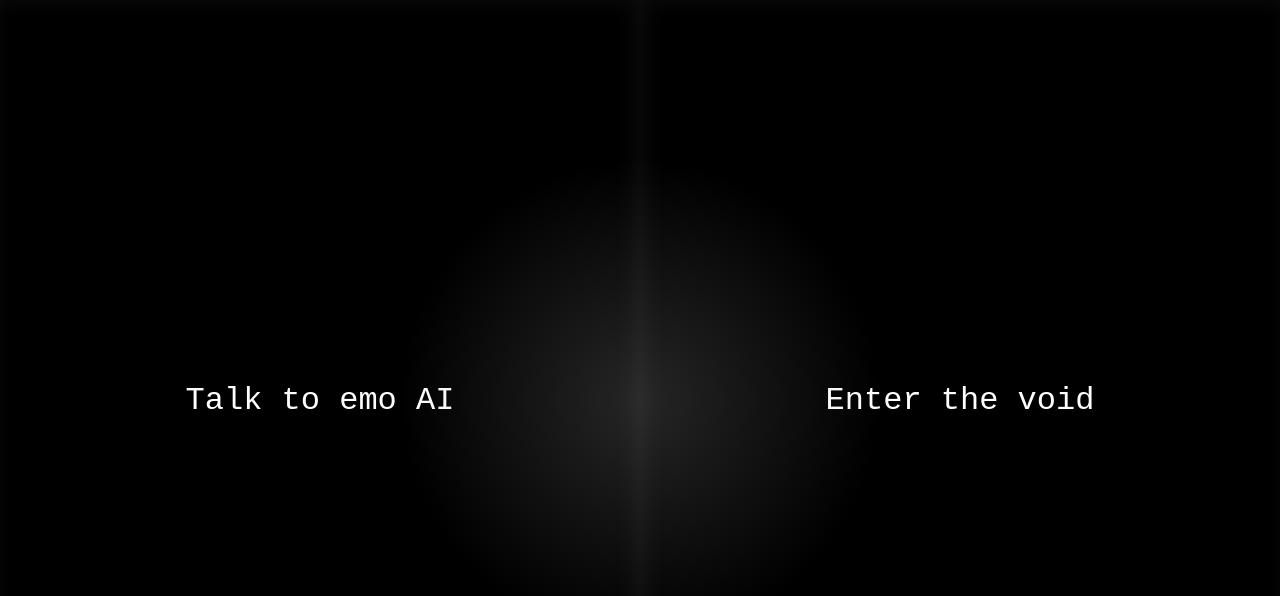
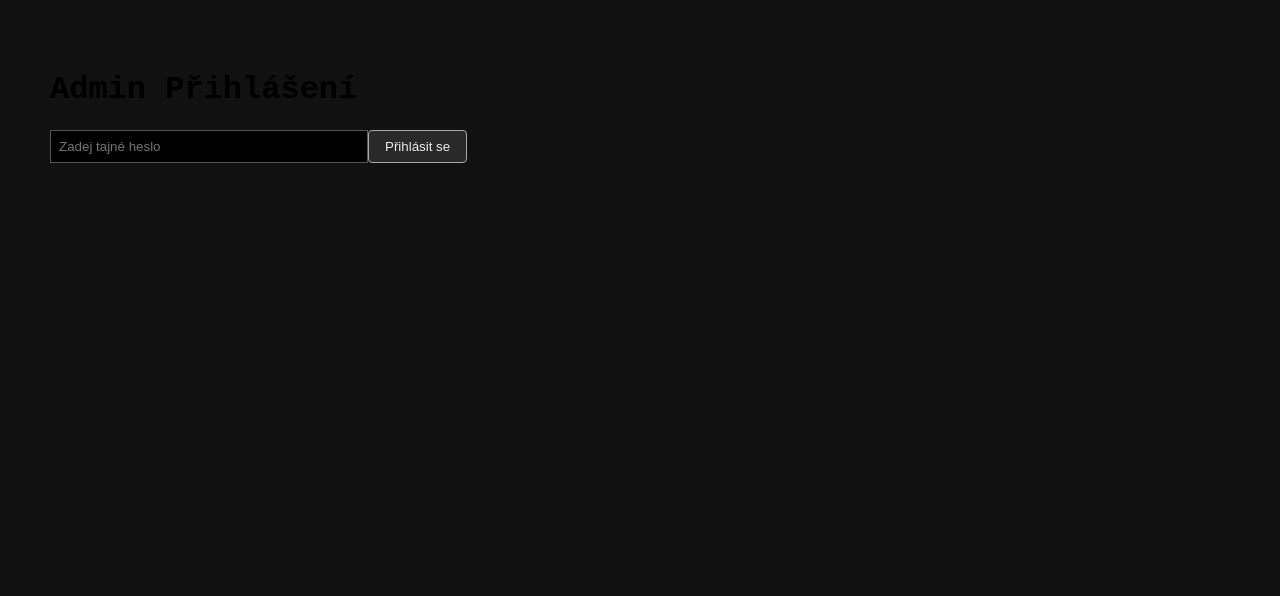
Before and after one commit to foldic/002, a React (Create React App) app: page /admin-login in a window 1280 px wide. Shown: the top 596 px of the page. Built offline with nearby package versions, Linux system fonts and the light colour scheme.

Commit message:
Update Chat and AdminPanel with grey color and backend improvements

```diff
--- a/package.json
+++ b/package.json
@@ -7,8 +7,10 @@
     "@testing-library/jest-dom": "^6.6.3",
     "@testing-library/react": "^16.3.0",
     "@testing-library/user-event": "^13.5.0",
+    "framer-motion": "^12.9.2",
     "react": "^19.1.0",
     "react-dom": "^19.1.0",
+    "react-router-dom": "^7.5.2",
     "react-scripts": "5.0.1",
     "web-vitals": "^2.1.4"
   },
--- a/public/index.html
+++ b/public/index.html
@@ -1,4 +1,5 @@
 <!DOCTYPE html>
+
 <html lang="en">
   <head>
     <!-- Google tag (gtag.js) -->
--- a/src/App.js
+++ b/src/App.js
@@ -1,25 +1,91 @@
-import React, { useState, useEffect } from 'react';
-import Chat from './components/Chat';
+import React, { useEffect } from 'react';
+import { BrowserRouter as Router, Routes, Route, useNavigate, useLocation } from 'react-router-dom';
+import { AnimatePresence, motion } from 'framer-motion';
+import Chat from './components/Chat'; // SPRÁVNÝ Chat
 import Hlava from './components/Hlava';
+import Portal from './components/Portal';
 import './App.css';
+import AdminLogin from './components/AdminLogin';
+import AdminPanel from './components/AdminPanel';
 
 function App() {
-  const [mode, setMode] = useState('landing');
+  return (
+    <Router>
+      <AnimatedRoutes />
+    </Router>
+  );
+}
+
+function AnimatedRoutes() {
+  const location = useLocation();
 
   useEffect(() => {
-    if (mode === 'landing') {
+    if (location.pathname === '/') {
       document.title = 'makeaible';
-    } else if (mode === 'chat') {
+    } else if (location.pathname === '/chat') {
       document.title = '💬 Emo AI';
+    } else if (location.pathname === '/portal') {
+      document.title = '🌌 Portal';
     } else {
       document.title = 'uprav si';
     }
-  }, [mode]);
+  }, [location.pathname]);
 
   return (
-    <div>
-      {mode === 'landing' && <Hlava setMode={setMode} />}
-      {mode === 'chat' && <Chat setMode={setMode} />}
+    <AnimatePresence mode="wait">
+      <Routes location={location} key={location.pathname}>
+        <Route path="/" element={<PageWrapper><Home /></PageWrapper>} />
+        <Route path="/chat" element={<PageWrapper><Chat /></PageWrapper>} /> {/* TADY změna */}
+        <Route path="/portal" element={<PageWrapper><Portal /></PageWrapper>} />
+        <Route path="/admin-login" element={<PageWrapper><AdminLogin /></PageWrapper>} />
+        <Route path="/admin-panel" element={<PageWrapper><AdminPanel /></PageWrapper>} />
+      </Routes>
+    </AnimatePresence>
+  );
+}
+
+function PageWrapper({ children }) {
+  return (
+    <motion.div
+      initial={{ opacity: 0 }}
+      animate={{ opacity: 1 }}
+      exit={{ opacity: 0 }}
+      transition={{ duration: 0.5 }}
+    >
+      {children}
+    </motion.div>
+  );
+}
+
+function Home() {
+  const navigate = useNavigate();
+
+  const handleClick = () => {
+    navigate('/chat');
+  };
+
+  return (
+    <div style={{ display: 'flex', flexDirection: 'column', height: '100vh' }}>
+      <Hlava />
+
+      <div style={{ display: 'flex', flexGrow: 1 }}>
+        <div
+          onClick={handleClick}
+          style={{
+            width: '50%',
+            backgroundColor: '#d0e0ff',
+            cursor: 'pointer',
+            display: 'flex',
+            alignItems: 'center',
+            justifyContent: 'center',
+          }}
+        >
+          Klikni sem pro CHAT
+        </div>
+        <div style={{ width: '50%', backgroundColor: '#f0f0f0' }}>
+          {/* Pravá část */}
+        </div>
+      </div>
     </div>
   );
 }
--- /dev/null
+++ b/src/components/AdminLogin.js
@@ -0,0 +1,33 @@
+import React, { useState } from 'react';
+import { useNavigate } from 'react-router-dom';
+
+function AdminLogin() {
+  const [password, setPassword] = useState('');
+  const navigate = useNavigate();
+
+  const handleSubmit = (e) => {
+    e.preventDefault();
+    if (password === 'Abrakadabra91-') {
+      navigate('/admin-panel');
+    } else {
+      alert('Špatné heslo!');
+    }
+  };
+
+  return (
+    <div style={{ padding: '50px' }}>
+      <h1>Admin Přihlášení</h1>
+      <form onSubmit={handleSubmit}>
+        <input
+          type="password"
+          value={password}
+          onChange={(e) => setPassword(e.target.value)}
+          placeholder="Zadej tajné heslo"
+        />
+        <button type="submit">Přihlásit se</button>
+      </form>
+    </div>
+  );
+}
+
+export default AdminLogin;
--- /dev/null
+++ b/src/components/AdminPanel.js
@@ -0,0 +1,41 @@
+import React, { useEffect, useState } from 'react';
+
+function AdminPanel() {
+  const [chats, setChats] = useState([]);
+
+  useEffect(() => {
+    const fetchChats = async () => {
+      const res = await fetch('http://localhost:3001/api/getAllChats');
+      const data = await res.json();
+      setChats(data);
+    };
+
+    fetchChats();
+  }, []);
+
+  return (
+    <div style={{ padding: '20px', backgroundColor: '#111', color: '#aaa' }}>
+      <h1>Všechny Chaty</h1>
+      <table border="1" cellPadding="5" style={{ width: '100%', color: '#aaa', backgroundColor: '#222' }}>
+        <thead>
+          <tr>
+            <th>Role</th>
+            <th>Obsah</th>
+            <th>Čas</th>
+          </tr>
+        </thead>
+        <tbody>
+          {chats.map((chat, index) => (
+            <tr key={index}>
+              <td>{chat.role}</td>
+              <td>{chat.content}</td>
+              <td>{new Date(chat.timestamp).toLocaleString()}</td>
+            </tr>
+          ))}
+        </tbody>
+      </table>
+    </div>
+  );
+}
+
+export default AdminPanel;
--- a/src/components/Chat.js
+++ b/src/components/Chat.js
@@ -1,12 +1,38 @@
 import React, { useState, useEffect, useRef } from 'react';
+import { useNavigate } from 'react-router-dom';
 
-function Chat({ setMode }) {
+function Chat() {
+  const navigate = useNavigate();
   const [input, setInput] = useState('');
   const [chatHistory, setChatHistory] = useState([]);
   const [isLoading, setIsLoading] = useState(false);
   const [showStats, setShowStats] = useState(false);
 
   const chatLogRef = useRef(null);
+
+  useEffect(() => {
+    const pressedKeys = new Set();
+
+    const handleKeyDown = (e) => {
+      pressedKeys.add(e.key.toLowerCase());
+
+      if (pressedKeys.has('shift') && pressedKeys.has('a') && pressedKeys.has('d') && pressedKeys.has('m')) {
+        navigate('/admin-login');
+      }
+    };
+
+    const handleKeyUp = (e) => {
+      pressedKeys.delete(e.key.toLowerCase());
+    };
+
+    window.addEventListener('keydown', handleKeyDown);
+    window.addEventListener('keyup', handleKeyUp);
+
+    return () => {
+      window.removeEventListener('keydown', handleKeyDown);
+      window.removeEventListener('keyup', handleKeyUp);
+    };
+  }, []);
 
   useEffect(() => {
     if (chatLogRef.current) {
@@ -77,7 +103,7 @@ function Chat({ setMode }) {
         ))}
       </div>
 
-      <button onClick={() => setMode('landing')} style={buttonStyle}>
+      <button onClick={() => navigate('/')} style={buttonStyle}>
         ← zpět do temnoty
       </button>
 
--- a/src/components/Hlava.js
+++ b/src/components/Hlava.js
@@ -1,7 +1,10 @@
 import React, { useEffect } from 'react';
+import { useNavigate } from 'react-router-dom';
 import '../App.css';
 
-export default function Hlava({ setMode }) {
+export default function Hlava() {
+  const navigate = useNavigate();
+
   useEffect(() => {
     const mask = document.querySelector('.light-mask');
     const update = (e) => {
@@ -17,10 +20,10 @@ export default function Hlava({ setMode }) {
   return (
     <>
       <div className="container">
-        <div className="half left" onClick={() => setMode('chat')}>
+        <div className="half left" onClick={() => navigate('/chat')}>
           <span className="hidden-text">Talk to emo AI</span>
         </div>
-        <div className="half right" onClick={() => setMode('portal')}>
+        <div className="half right" onClick={() => navigate('/portal')}>
           <span className="hidden-text">Enter the void</span>
         </div>
       </div>
--- a/src/components/Portal.js
+++ b/src/components/Portal.js
@@ -1,10 +1,13 @@
 import React from 'react';
+import { useNavigate } from 'react-router-dom';
 
-function Portal({ setMode }) {
+function Portal() {
+  const navigate = useNavigate();
+
   return (
     <div className="mode-screen">
       <h1>🌀 Tady bude tvůj osobní AI portál</h1>
-      <button onClick={() => setMode('landing')} style={buttonStyle}>
+      <button onClick={() => navigate('/')} style={buttonStyle}>
         ← zpět do temnoty
       </button>
     </div>
```
Also changed, not shown: 1 other file (tests, documents, lock files or other folders).
